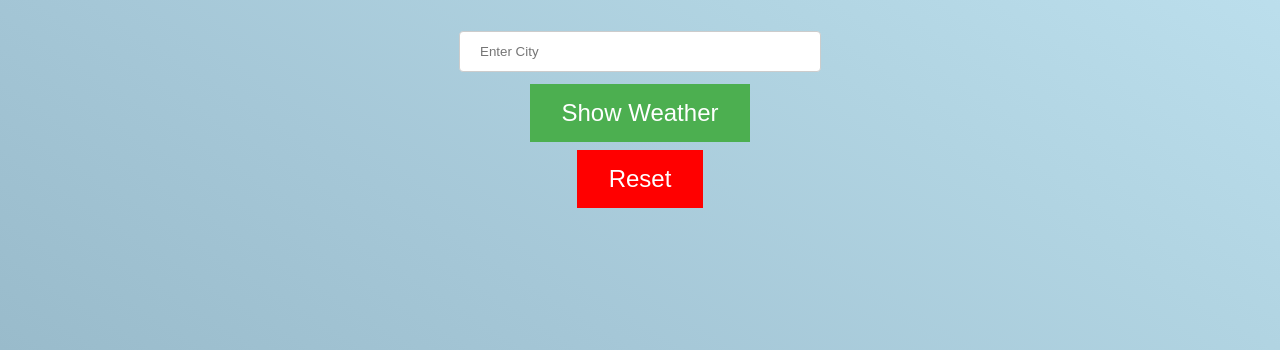
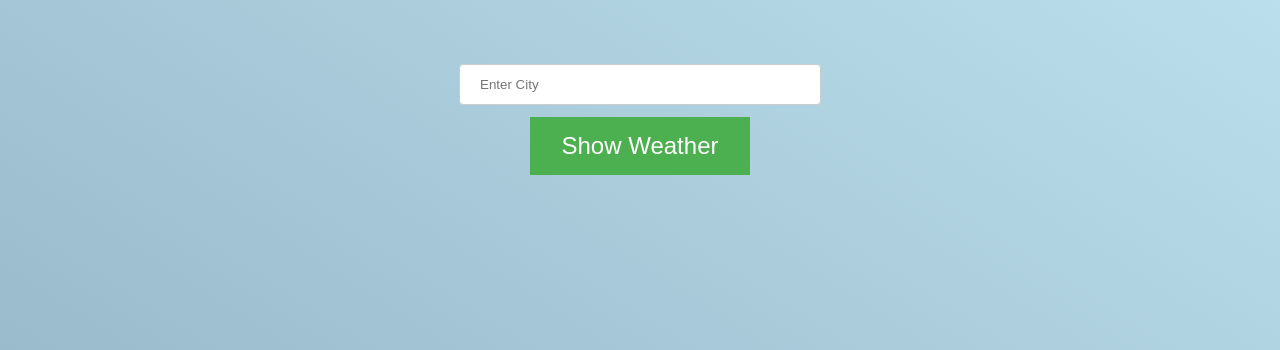
Before and after one commit to weahteroo/weatheroo.github.io, a plain HTML site: page index.html in a window 1280 px wide. Shown: the part 466-816 px from the top of the page. Drawn offline with Linux system fonts and the light colour scheme.

Commit message:
Update index.html

```diff
--- a/index.html
+++ b/index.html
@@ -15,7 +15,7 @@
 			<br><br>
 			<input type="text" name="city" id="city_name" placeholder="Enter City">
 			<button class="button" id="show_weather" onclick="weatherBallon(document.getElementById('city_name').value)">Show Weather</button><br>
-			<button class="button" onclick="defaultDescription()" style="background-color: red">Reset</button>
+			<!--button class="button" onclick="defaultDescription()" style="background-color: red">Reset</button-->
 	</div>
 	<script lang="text/javascript" src="js/main.js"></script>
 </body>
```
